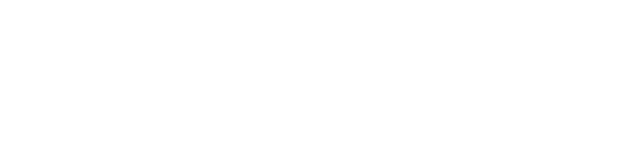
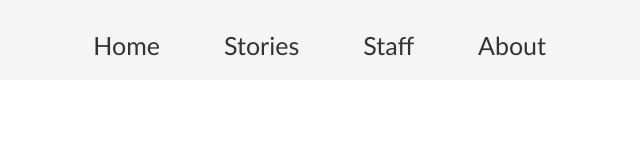
Before and after one commit to saxvaze/Underline, a plain HTML site: page App/index.html in a window 1280 px wide. Shown: the whole page, without its empty margins (624-1264 px from the left). Drawn offline with Linux system fonts and the light colour scheme.

Commit message:
about much love

```diff
--- a/App/CSS/style.css
+++ b/App/CSS/style.css
@@ -1,3 +1,4 @@
+/* reset dudes */
 html, body, div, span, applet, object, iframe,
 h1, h2, h3, h4, h5, h6, p, blockquote, pre,
 a, abbr, acronym, address, big, cite, code,
@@ -18,25 +19,52 @@ time, mark, audio, video {
 	font: inherit;
 	vertical-align: baseline;
 }
-article, aside, details, figcaption, figure,
-footer, header, hgroup, menu, nav, section {
-	display: block;
+
+/* some sh!t */
+nav{
+	background: #f5f5f5;
+	width: 100%;
+	height: 80px;
 }
-body {
-	line-height: 1;
+nav ul{
+	margin-right: 80px;
+	float: right;
 }
-ol, ul {
-	list-style: none;
+nav ul li{
+	display: inline-block;
+	margin: 30px;
 }
-blockquote, q {
-	quotes: none;
+a{
+	color: #333;
+	text-decoration: none;
+	font-family: calibri;
+	font-size: 25px;
 }
-blockquote:before, blockquote:after,
-q:before, q:after {
-	content: '';
-	content: none;
+
+/* much love starts from here */
+nav li a {
+    position: relative;
 }
-table {
-	border-collapse: collapse;
-	border-spacing: 0;
+nav li a:before {
+    content: "";
+    position: absolute;
+    width: 100%;
+    height: 2px;
+    bottom: 0px;
+    left: 0;
+    background-color: #333;
+    visibility: hidden;
+    -webkit-transform: scaleX(0);
+    -moz-transform: scaleX(0);
+    -o-transform: scaleX(0);
+    transform: scaleX(0);
+    -webkit-transition: all 0.1s ease-in-out 0s;
+    -moz-transition: all 0.1s ease-in-out 0s;
+    -o-transition: all 0.1s ease-in-out 0s;
+    transition: all 0.1s ease-in-out 0s;
 }
+nav li a:hover:before {
+    visibility: visible;
+    -webkit-transform: scaleX(1);
+    transform: scaleX(1);
+}
--- a/App/index.html
+++ b/App/index.html
@@ -0,0 +1,17 @@
+<!DOCTYPE html>
+<html>
+<head>
+	<title>CSS3 Smooth Underline</title>
+	<link rel="stylesheet" type="text/css" href="CSS/style.css">
+</head>
+<body>
+<nav>
+	<ul>
+		<li><a href="#">Home</a></li>
+		<li><a href="#">Stories</a></li>
+		<li><a href="#">Staff</a></li>
+		<li><a href="#">About</a></li>
+	</ul>
+</nav>
+</body>
+</html>
```
